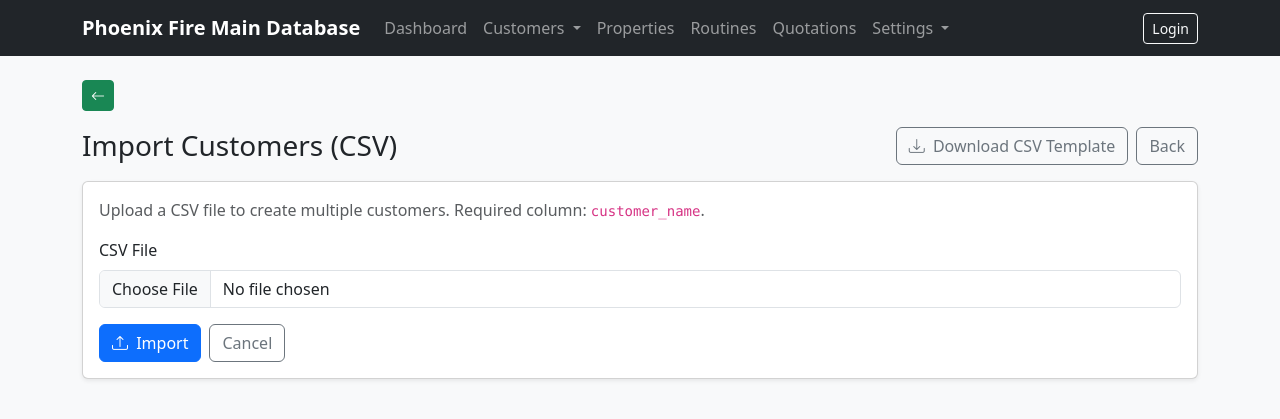
After one commit to Phoenix10370/phoenix-fire, a Django app: page /customers/import/ in a window 1280 px wide. The commit adds this page. Shown: the top 419 px of the page. Run offline with Django 5.2, Linux system fonts and the light colour scheme; data comes from the database, SQL or seed files in the repository.

Commit message:
Customers: import, bulk delete, billing fields, UI updates

```diff
--- a/customers/forms.py
+++ b/customers/forms.py
@@ -16,6 +16,10 @@ class CustomerForm(forms.ModelForm):
             "add_email",
             "add_phone",
             "customer_abn_acn",
+
+            # NEW (editable)
+            "billing_type",
+
             "is_active",
             "notes",
         ]
@@ -29,11 +33,18 @@ class CustomerForm(forms.ModelForm):
             "add_email": forms.EmailInput(attrs={"class": "form-control"}),
             "add_phone": forms.TextInput(attrs={"class": "form-control"}),
             "customer_abn_acn": forms.TextInput(attrs={"class": "form-control"}),
+
+            # NEW widget
+            "billing_type": forms.Select(attrs={"class": "form-select"}),
+
             "notes": forms.Textarea(attrs={"class": "form-control", "rows": 4}),
         }
 
     # Make checkbox look right in Bootstrap
-    is_active = forms.BooleanField(required=False, widget=forms.CheckboxInput(attrs={"class": "form-check-input"}))
+    is_active = forms.BooleanField(
+        required=False,
+        widget=forms.CheckboxInput(attrs={"class": "form-check-input"})
+    )
 
 
 class SiteForm(forms.ModelForm):
@@ -57,4 +68,18 @@ class ContactForm(forms.ModelForm):
         }
 
     # Make checkbox look right in Bootstrap
-    is_primary = forms.BooleanField(required=False, widget=forms.CheckboxInput(attrs={"class": "form-check-input"}))
+    is_primary = forms.BooleanField(
+        required=False,
+        widget=forms.CheckboxInput(attrs={"class": "form-check-input"})
+    )
+def __init__(self, *args, **kwargs):
+    super().__init__(*args, **kwargs)
+
+    for field in self.fields.values():
+        field.widget.attrs.setdefault("class", "")
+        field.widget.attrs["class"] += " form-control"
+
+class CustomerImportForm(forms.Form):
+    file = forms.FileField(
+        widget=forms.ClearableFileInput(attrs={"class": "form-control", "accept": ".csv"})
+    )
--- a/customers/urls.py
+++ b/customers/urls.py
@@ -12,6 +12,9 @@ from .views import (
     SiteCreateView,
     SiteDeleteView,
     SiteUpdateView,
+    CustomerImportView,
+    CustomerImportTemplateView,
+    CustomerBulkDeleteView,  # ✅ NEW
 )
 
 app_name = "customers"
@@ -20,6 +23,9 @@ urlpatterns = [
     # Customers
     path("", CustomerListView.as_view(), name="list"),
     path("new/", CustomerCreateView.as_view(), name="create"),
+    path("import/", CustomerImportView.as_view(), name="import"),
+    path("import/template/", CustomerImportTemplateView.as_view(), name="import_template"),
+    path("bulk-delete/", CustomerBulkDeleteView.as_view(), name="bulk_delete"),  # ✅ NEW
     path("<int:pk>/", CustomerDetailView.as_view(), name="detail"),
     path("<int:pk>/edit/", CustomerUpdateView.as_view(), name="update"),
     path("<int:pk>/delete/", CustomerDeleteView.as_view(), name="delete"),
--- a/customers/views.py
+++ b/customers/views.py
@@ -1,8 +1,18 @@
-from django.shortcuts import get_object_or_404
+import csv
+import io
+import uuid
+
+from django.contrib import messages
+from django.core.exceptions import ValidationError
+from django.db import transaction
+from django.db.models import Q
+from django.http import HttpResponse
+from django.shortcuts import get_object_or_404, redirect, render
 from django.urls import reverse_lazy
+from django.views import View
 from django.views.generic import CreateView, DeleteView, DetailView, ListView, UpdateView
 
-from .forms import ContactForm, CustomerForm, SiteForm
+from .forms import ContactForm, CustomerForm, SiteForm, CustomerImportForm
 from .models import Contact, Customer, Site
 
 
@@ -14,6 +24,30 @@ class CustomerListView(ListView):
     model = Customer
     template_name = "customers/customer_list.html"
     context_object_name = "items"
+
+    def get_queryset(self):
+        qs = super().get_queryset()
+        q = (self.request.GET.get("q") or "").strip()
+
+        if q:
+            qs = qs.filter(
+                Q(customer_name__icontains=q)
+                | Q(customer_address__icontains=q)
+                | Q(customer_contact_name__icontains=q)
+                | Q(billing_email__icontains=q)
+                | Q(add_email__icontains=q)
+                | Q(customer_main_phone__icontains=q)
+                | Q(add_phone__icontains=q)
+                | Q(company_code__icontains=q)
+                | Q(accounting_id__icontains=q)
+            )
+
+        return qs
+
+    def get_context_data(self, **kwargs):
+        ctx = super().get_context_data(**kwargs)
+        ctx["q"] = (self.request.GET.get("q") or "").strip()
+        return ctx
 
 
 class CustomerDetailView(DetailView):
@@ -44,6 +78,195 @@ class CustomerDeleteView(DeleteView):
     model = Customer
     template_name = "customers/customer_delete.html"
     success_url = reverse_lazy("customers:list")
+
+
+# ======================
+# Customers: Bulk Delete (NEW)
+# ======================
+
+class CustomerBulkDeleteView(View):
+    """
+    Deletes multiple customers selected on the Customer List page.
+    Expects POST with ids=<pk> repeated (checkbox list).
+    """
+    def post(self, request):
+        ids = request.POST.getlist("ids")
+
+        if not ids:
+            messages.warning(request, "No customers selected.")
+            return redirect("customers:list")
+
+        deleted_count, _ = Customer.objects.filter(pk__in=ids).delete()
+        messages.success(request, f"Deleted {deleted_count} customer(s).")
+        return redirect("customers:list")
+
+
+# ======================
+# CSV Import
+# ======================
+
+class CustomerImportView(View):
+    template_name = "customers/customer_import.html"
+
+    def get(self, request):
+        form = CustomerImportForm()
+        return render(request, self.template_name, {"form": form})
+
+    def post(self, request):
+        form = CustomerImportForm(request.POST, request.FILES)
+        if not form.is_valid():
+            return render(request, self.template_name, {"form": form})
+
+        uploaded = form.cleaned_data["file"]
+
+        if not uploaded.name.lower().endswith(".csv"):
+            form.add_error("file", "Please upload a .csv file.")
+            return render(request, self.template_name, {"form": form})
+
+        try:
+            data = uploaded.read().decode("utf-8-sig")
+        except UnicodeDecodeError:
+            form.add_error("file", "Could not read file. Please save CSV as UTF-8.")
+            return render(request, self.template_name, {"form": form})
+
+        reader = csv.DictReader(io.StringIO(data))
+        if not reader.fieldnames:
+            form.add_error("file", "CSV file has no header row.")
+            return render(request, self.template_name, {"form": form})
+
+        def norm(s):
+            return (s or "").strip().lower()
+
+        header_map = {norm(h): h for h in reader.fieldnames}
+
+        if "customer_name" not in header_map:
+            form.add_error("file", "CSV must include a 'customer_name' column.")
+            return render(request, self.template_name, {"form": form})
+
+        rows = list(reader)
+        if not rows:
+            form.add_error("file", "CSV has no data rows.")
+            return render(request, self.template_name, {"form": form})
+
+        customer_type_map = {
+            "strata": getattr(Customer, "TYPE_STRATA", "Strata"),
+            "government": getattr(Customer, "TYPE_GOV", "Government"),
+            "housing": getattr(Customer, "TYPE_HOUSING", "Housing"),
+            "other": getattr(Customer, "TYPE_OTHER", "Other"),
+        }
+
+        billing_type_map = {
+            "factored": getattr(Customer, "BILLING_FACTORED", "Factored"),
+            "non factored": getattr(Customer, "BILLING_NON_FACTORED", "Non Factored"),
+            "non-factored": getattr(Customer, "BILLING_NON_FACTORED", "Non Factored"),
+            "non_factored": getattr(Customer, "BILLING_NON_FACTORED", "Non Factored"),
+            "cash": getattr(Customer, "BILLING_CASH", "Cash"),
+            "bartercard": getattr(Customer, "BILLING_BARTERCARD", "Bartercard"),
+        }
+
+        to_create = []
+        errors = []
+
+        for i, row in enumerate(rows, start=2):
+            name = (row.get(header_map["customer_name"]) or "").strip()
+            if not name:
+                errors.append(f"Row {i}: customer_name is required.")
+                continue
+
+            ctype_raw = (row.get(header_map.get("customer_type", "")) or "").strip().lower()
+            customer_type = customer_type_map.get(ctype_raw, customer_type_map["other"])
+
+            btype_raw = (row.get(header_map.get("billing_type", "")) or "").strip().lower()
+            billing_type = billing_type_map.get(btype_raw, billing_type_map.get("factored", "Factored"))
+
+            is_active_raw = (row.get(header_map.get("is_active", "")) or "").strip().lower()
+            is_active = True if not is_active_raw else is_active_raw in ["1", "true", "yes", "y", "active"]
+
+            obj = Customer(
+                customer_name=name,
+                customer_type=customer_type,
+                customer_address=(row.get(header_map.get("customer_address", "")) or "").strip(),
+                customer_contact_name=(row.get(header_map.get("customer_contact_name", "")) or "").strip(),
+                customer_main_phone=(row.get(header_map.get("customer_main_phone", "")) or "").strip(),
+                billing_email=(row.get(header_map.get("billing_email", "")) or "").strip(),
+                add_email=(row.get(header_map.get("add_email", "")) or "").strip(),
+                add_phone=(row.get(header_map.get("add_phone", "")) or "").strip(),
+                customer_abn_acn=(row.get(header_map.get("customer_abn_acn", "")) or "").strip(),
+                notes=(row.get(header_map.get("notes", "")) or "").strip(),
+                is_active=is_active,
+                billing_type=billing_type,
+            )
+
+            # ✅ AUTO-GENERATE COMPANY CODE FOR IMPORT
+            obj.company_code = uuid.uuid4().hex[:12].upper()
+
+            try:
+                obj.full_clean()
+            except ValidationError as e:
+                errors.append(f"Row {i}: {e}")
+                continue
+
+            to_create.append(obj)
+
+        if errors:
+            return render(request, self.template_name, {"form": form, "errors": errors})
+
+        try:
+            with transaction.atomic():
+                Customer.objects.bulk_create(to_create)
+        except Exception as e:
+            return render(
+                request,
+                self.template_name,
+                {"form": form, "errors": [f"Import failed: {e}"]},
+            )
+
+        messages.success(request, f"Imported {len(to_create)} customers successfully.")
+        return redirect("customers:list")
+
+
+# ======================
+# CSV Template Download
+# ======================
+
+class CustomerImportTemplateView(View):
+    def get(self, request):
+        headers = [
+            "customer_name",
+            "customer_type",
+            "customer_address",
+            "customer_contact_name",
+            "customer_main_phone",
+            "billing_email",
+            "add_email",
+            "add_phone",
+            "customer_abn_acn",
+            "billing_type",
+            "is_active",
+            "notes",
+        ]
+
+        response = HttpResponse(content_type="text/csv")
+        response["Content-Disposition"] = 'attachment; filename="customers_import_template.csv"'
+
+        writer = csv.writer(response)
+        writer.writerow(headers)
+        writer.writerow([
+            "ACME Corp",
+            "Strata",
+            "123 Sample St",
+            "John Smith",
+            "0412345678",
+            "billing@acme.com",
+            "",
+            "",
+            "12 345 678 901",
+            "Factored",
+            "true",
+            "Imported via CSV",
+        ])
+
+        return response
 
 
 # ======================
--- a/templates/base.html
+++ b/templates/base.html
@@ -105,14 +82,38 @@
     </button>
 
     <div class="collapse navbar-collapse" id="mainNav">
+
+      <!-- LEFT NAV -->
       <ul class="navbar-nav me-auto">
 
         <li class="nav-item">
           <a class="nav-link" href="{% url 'dashboard' %}">Dashboard</a>
         </li>
 
-        <li class="nav-item">
-          <a class="nav-link" href="{% url 'customers:list' %}">Customers</a>
+        <!-- CUSTOMERS DROPDOWN -->
+        <li class="nav-item dropdown">
+          <a class="nav-link dropdown-toggle" href="#" id="customersDropdown"
+             role="button" data-bs-toggle="dropdown" aria-expanded="false">
+            Customers
+          </a>
+          <ul class="dropdown-menu" aria-labelledby="customersDropdown">
+            <li>
+              <a class="dropdown-item" href="{% url 'customers:list' %}">
+                <i class="bi bi-people me-2"></i>Customer List
+              </a>
+            </li>
+            <li>
+              <a class="dropdown-item" href="{% url 'customers:create' %}">
+                <i class="bi bi-person-plus me-2"></i>Add Customer
+              </a>
+            </li>
+            <li><hr class="dropdown-divider"></li>
+            <li>
+              <a class="dropdown-item" href="{% url 'customers:import' %}">
+                <i class="bi bi-upload me-2"></i>Import Customers (CSV)
+              </a>
+            </li>
+          </ul>
         </li>
 
         <li class="nav-item">
@@ -270,11 +243,11 @@
   function goBackAnimated() {
     const reduceMotion = window.matchMedia("(prefers-reduced-motion: reduce)").matches;
     if (reduceMotion) {
-      window.history.back();
+      history.back();
       return;
     }
     document.body.classList.add("page-exit");
-    setTimeout(() => window.history.back(), 150);
+    setTimeout(() => history.back(), 150);
   }
 </script>
 
--- /dev/null
+++ b/templates/customers/customer_import.html
@@ -0,0 +1,65 @@
+{% extends "base.html" %}
+
+{% block content %}
+<div class="d-flex justify-content-between align-items-center mb-3">
+  <h1 class="h3 mb-0">Import Customers (CSV)</h1>
+  <div class="d-flex gap-2">
+    <!-- ✅ Template download button -->
+    <a class="btn btn-outline-secondary"
+       href="{% url 'customers:import_template' %}">
+      <i class="bi bi-download me-1"></i>
+      Download CSV Template
+    </a>
+
+    <a class="btn btn-outline-secondary" href="{% url 'customers:list' %}">Back</a>
+  </div>
+</div>
+
+<div class="card shadow-sm">
+  <div class="card-body">
+    <p class="text-muted mb-3">
+      Upload a CSV file to create multiple customers. Required column: <code>customer_name</code>.
+    </p>
+
+    {% if form.errors %}
+      <div class="alert alert-danger">
+        Please correct the errors below and try again.
+      </div>
+    {% endif %}
+
+    <form method="post" enctype="multipart/form-data">
+      {% csrf_token %}
+
+      <div class="mb-3">
+        <label class="form-label">CSV File</label>
+        {{ form.file }}
+        {% for e in form.file.errors %}
+          <div class="text-danger small">{{ e }}</div>
+        {% endfor %}
+      </div>
+
+      <div class="d-flex gap-2">
+        <button class="btn btn-primary" type="submit">
+          <i class="bi bi-upload me-1"></i>
+          Import
+        </button>
+        <a class="btn btn-outline-secondary" href="{% url 'customers:list' %}">Cancel</a>
+      </div>
+    </form>
+  </div>
+</div>
+
+{% if errors %}
+  <div class="card shadow-sm mt-3">
+    <div class="card-header fw-semibold text-danger">Import Errors (nothing was imported)</div>
+    <div class="card-body">
+      <ul class="mb-0">
+        {% for e in errors %}
+          <li>{{ e }}</li>
+        {% endfor %}
+      </ul>
+    </div>
+  </div>
+{% endif %}
+
+{% endblock %}
```
Also changed, not shown: other parts of templates/base.html (+22 -73 lines), customers/models.py (+46 -0 lines), templates/customers/customer_detail.html (+42 -20 lines), templates/customers/customer_form.html (+37 -5 lines), templates/customers/customer_list.html (+103 -25 lines), customers/migrations/0004_customer_accounting_id_customer_billing_type_and_more.py (added), customers/migrations/0005_alter_customer_accounting_id.py (added), 1 other file.
